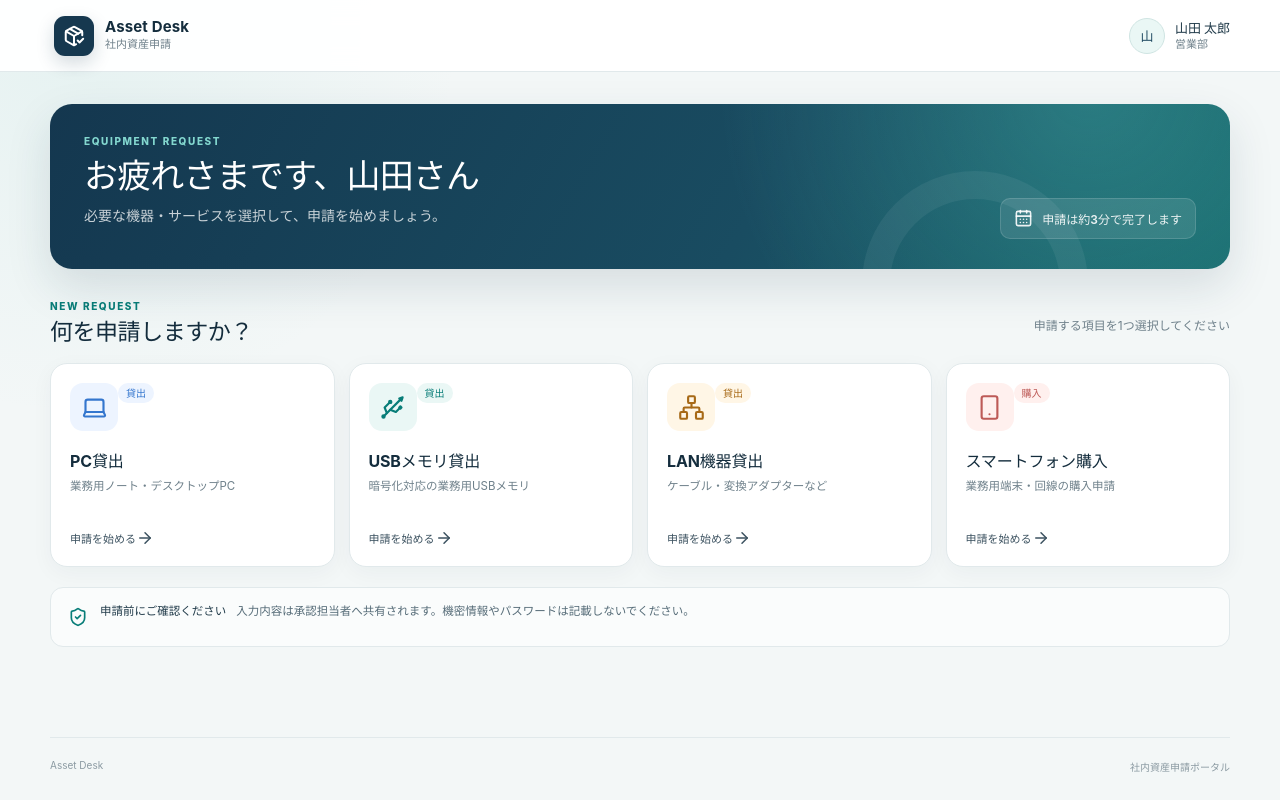
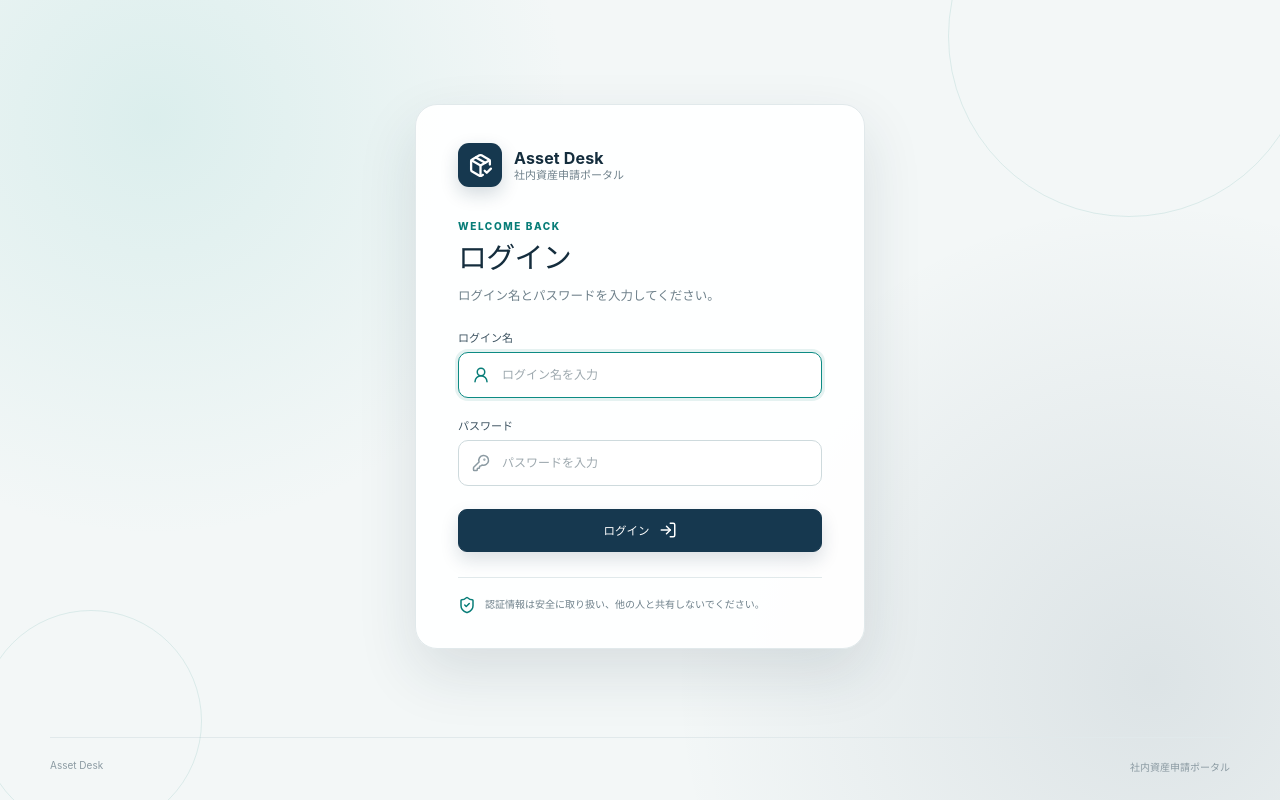
Before and after one commit to tk-sylc/internApp, a React (Vite) app: page / in a window 1280 px wide. Built offline with nearby package versions, Linux system fonts and the light colour scheme.

Commit message:
feat: integrate login and loan request screens

```diff
--- a/src/App.css
+++ b/src/App.css
@@ -19,6 +19,173 @@
   min-height: 100svh;
   display: flex;
   flex-direction: column;
+}
+
+/* Login */
+.login-shell {
+  overflow: hidden;
+  background:
+    radial-gradient(circle at 12% 15%, rgba(112, 198, 190, 0.18), transparent 26rem),
+    radial-gradient(circle at 90% 85%, rgba(22, 56, 79, 0.1), transparent 30rem),
+    var(--canvas);
+}
+
+.login-page {
+  position: relative;
+  width: min(100% - 48px, 1180px);
+  flex: 1;
+  margin: 0 auto;
+  padding: 64px 0 48px;
+  display: grid;
+  place-items: center;
+}
+
+.login-page::before,
+.login-page::after {
+  content: '';
+  position: absolute;
+  border: 1px solid rgba(13, 128, 121, 0.11);
+  border-radius: 50%;
+  pointer-events: none;
+}
+
+.login-page::before {
+  width: 360px;
+  height: 360px;
+  top: -145px;
+  right: -80px;
+}
+
+.login-page::after {
+  width: 220px;
+  height: 220px;
+  bottom: -95px;
+  left: -70px;
+}
+
+.login-card {
+  position: relative;
+  z-index: 1;
+  width: min(100%, 450px);
+  padding: 38px 42px 34px;
+  background: rgba(255, 255, 255, 0.96);
+  border: 1px solid var(--border);
+  border-radius: 22px;
+  box-shadow: 0 24px 60px rgba(21, 48, 65, 0.12);
+}
+
+.login-brand {
+  display: flex;
+  align-items: center;
+  gap: 12px;
+}
+
+.login-brand .brand-mark {
+  width: 44px;
+  height: 44px;
+}
+
+.login-brand .brand-copy strong {
+  font-size: 16px;
+}
+
+.login-heading {
+  margin: 32px 0 25px;
+}
+
+.login-heading h1 {
+  margin: 5px 0 7px;
+  color: var(--ink-900);
+  font-size: 29px;
+  line-height: 1.35;
+  letter-spacing: -0.025em;
+}
+
+.login-heading p {
+  color: var(--ink-500);
+  font-size: 12.5px;
+}
+
+.login-form {
+  display: flex;
+  flex-direction: column;
+  gap: 19px;
+}
+
+.login-field {
+  display: flex;
+  flex-direction: column;
+  gap: 7px;
+}
+
+.login-field label {
+  color: var(--ink-700);
+  font-size: 11px;
+  font-weight: 750;
+}
+
+.login-input {
+  height: 46px;
+  padding: 0 13px;
+  display: flex;
+  align-items: center;
+  gap: 10px;
+  color: var(--ink-400);
+  background: #fff;
+  border: 1px solid var(--border-strong);
+  border-radius: 10px;
+  transition: border-color 150ms ease, box-shadow 150ms ease;
+}
+
+.login-input:focus-within {
+  color: var(--teal-700);
+  border-color: var(--teal-600);
+  box-shadow: 0 0 0 3px rgba(13, 128, 121, 0.1);
+}
+
+.login-input input {
+  min-width: 0;
+  height: 100%;
+  flex: 1;
+  color: var(--ink-800);
+  font-size: 12px;
+  background: transparent;
+  border: 0;
+  outline: none;
+}
+
+.login-input input::placeholder {
+  color: #9da8ae;
+}
+
+.login-button {
+  width: 100%;
+  margin-top: 4px;
+}
+
+.login-note {
+  margin-top: 25px;
+  padding-top: 18px;
+  display: flex;
+  align-items: flex-start;
+  gap: 9px;
+  color: var(--ink-500);
+  border-top: 1px solid var(--border);
+}
+
+.login-note svg {
+  flex: 0 0 auto;
+  color: var(--teal-700);
+}
+
+.login-note p {
+  margin: 0;
+  font-size: 10px;
+  line-height: 1.65;
+}
+
+.login-footer {
+  flex: 0 0 auto;
 }
 
 .app-header {
@@ -582,27 +749,7 @@
 .applicant-grid {
   display: grid;
   grid-template-columns: repeat(3, 1fr);
-  gap: 10px;
-}
-
-.applicant-grid > div {
-  padding: 14px 15px;
-  display: flex;
-  flex-direction: column;
-  gap: 3px;
-  background: var(--canvas);
-  border: 1px solid var(--border);
-  border-radius: 10px;
-}
-
-.applicant-grid span {
-  color: var(--ink-400);
-  font-size: 9.5px;
-}
-
-.applicant-grid strong {
-  color: var(--ink-800);
-  font-size: 12px;
+  gap: 16px;
 }
 
 .form-grid {
@@ -908,6 +1055,19 @@
 }
 
 @media (max-width: 640px) {
+  .login-page {
+    width: min(100% - 32px, 450px);
+    padding: 32px 0;
+  }
+
+  .login-card {
+    padding: 31px 24px 27px;
+  }
+
+  .login-heading {
+    margin-top: 27px;
+  }
+
   .app-header {
     height: 64px;
   }
--- a/src/App.jsx
+++ b/src/App.jsx
@@ -6,12 +6,15 @@ import {
   ChevronRight,
   CircleCheck,
   Info,
+  KeyRound,
   Laptop,
+  LogIn,
   Network,
   PackageCheck,
   ShieldCheck,
   Smartphone,
   Usb,
+  UserRound,
 } from 'lucide-react'
 import './App.css'
 
@@ -20,101 +23,73 @@ const REQUEST_TYPES = {
     title: 'PC貸出',
     formTitle: 'PC貸出申請',
     description: '業務用ノート・デスクトップPC',
-    lead: '利用期間と、業務に必要なPCの仕様を入力してください。',
+    lead: '申請者と貸出対象のPC、利用情報を入力してください。',
     category: '貸出',
     tone: 'blue',
     icon: Laptop,
     fields: [
       {
-        name: 'pcType',
-        label: 'PC種別',
-        type: 'select',
-        options: ['ノートPC', 'デスクトップPC', 'どちらでも可'],
+        name: 'applicantName',
+        label: '氏名',
+        type: 'text',
+        placeholder: '例：山田 太郎',
         required: true,
       },
       {
-        name: 'os',
-        label: '希望OS',
-        type: 'select',
-        options: ['Windows', 'macOS', '指定なし'],
+        name: 'managementNumber',
+        label: '管理番号',
+        type: 'text',
+        placeholder: '例：PC-01234',
         required: true,
       },
       { name: 'startDate', label: '利用開始日', type: 'date', required: true },
-      { name: 'returnDate', label: '返却予定日', type: 'date', required: true },
       {
         name: 'location',
-        label: '主な利用場所',
+        label: '利用場所',
         type: 'text',
         placeholder: '例：東京本社、在宅勤務',
         required: true,
-        fullWidth: true,
-      },
-      {
-        name: 'purpose',
-        label: '利用目的',
-        type: 'textarea',
-        placeholder: '担当業務や必要なソフトウェアなどを入力してください',
-        required: true,
-        fullWidth: true,
-      },
-      {
-        name: 'notes',
-        label: '必要な付属品・備考',
-        type: 'textarea',
-        placeholder: '例：マウス、ACアダプター、外部モニター',
-        fullWidth: true,
       },
     ],
   },
   memory: {
-    title: 'USBメモリ貸出',
-    formTitle: 'USBメモリ貸出申請',
-    description: '暗号化対応の業務用USBメモリ',
-    lead: '必要な容量と利用期間、取り扱うデータについて入力してください。',
+    title: '外部記憶装置貸出',
+    formTitle: '外部記憶装置貸出申請',
+    description: 'USBメモリや外付けストレージの貸出申請',
+    lead: '貸し出す外部記憶装置と利用情報を入力してください。',
     category: '貸出',
     tone: 'teal',
     icon: Usb,
     fields: [
       {
-        name: 'capacity',
-        label: '希望容量',
-        type: 'select',
-        options: ['16GB', '32GB', '64GB', '128GB', '指定なし'],
+        name: 'applicantName',
+        label: '氏名',
+        type: 'text',
+        placeholder: '例：山田 太郎',
         required: true,
       },
       {
-        name: 'quantity',
-        label: '必要個数',
-        type: 'number',
-        min: '1',
-        placeholder: '1',
+        name: 'deviceName',
+        label: '機器名',
+        type: 'text',
+        placeholder: '例：USBメモリ、外付けSSD',
         required: true,
       },
-      { name: 'startDate', label: '利用開始日', type: 'date', required: true },
-      { name: 'returnDate', label: '返却予定日', type: 'date', required: true },
       {
-        name: 'dataType',
-        label: '保存するデータの種類',
-        type: 'select',
-        options: ['社内資料', '顧客提出用データ', 'イベント・会議資料', 'その他'],
+        name: 'capacity',
+        label: '容量',
+        type: 'text',
+        placeholder: '例：64GB、1TB',
         required: true,
-        fullWidth: true,
       },
       {
-        name: 'purpose',
-        label: '利用目的',
-        type: 'textarea',
-        placeholder: '利用する業務と理由を入力してください',
+        name: 'location',
+        label: '場所',
+        type: 'text',
+        placeholder: '例：東京本社、第2会議室',
         required: true,
-        fullWidth: true,
       },
-      {
-        name: 'notes',
-        label: '備考',
-        type: 'textarea',
-        placeholder: '補足事項があれば入力してください',
-        fullWidth: true,
-      },
+      { name: 'loanDate', label: '貸し出し日', type: 'date', required: true },
     ],
   },
   lan: {
@@ -247,6 +222,30 @@ const REQUEST_TYPES = {
   },
 }
 
+const APPLICANT_FIELDS = [
+  {
+    name: 'requesterName',
+    label: '氏名',
+    type: 'text',
+    placeholder: '例：山田 太郎',
+    required: true,
+  },
+  {
+    name: 'department',
+    label: '所属部署',
+    type: 'text',
+    placeholder: '例：営業部',
+    required: true,
+  },
+  {
+    name: 'employeeNumber',
+    label: '社員番号',
+    type: 'text',
+    placeholder: '例：EMP-0124',
+    required: true,
+  },
+]
+
 function FormField({ field }) {
   const fieldId = `field-${field.name}`
   const className = field.fullWidth ? 'form-field form-field--full' : 'form-field'
@@ -291,7 +290,74 @@ function FormField({ field }) {
   )
 }
 
-function AppHeader({ onHome }) {
+function Login({ onLogin }) {
+  return (
+    <main id="main-content" className="login-page">
+      <section className="login-card" aria-labelledby="login-title">
+        <div className="login-brand">
+          <span className="brand-mark" aria-hidden="true">
+            <PackageCheck size={25} strokeWidth={2.2} />
+          </span>
+          <div className="brand-copy">
+            <strong>Asset Desk</strong>
+            <span>社内資産申請ポータル</span>
+          </div>
+        </div>
+
+        <div className="login-heading">
+          <span className="section-kicker">WELCOME BACK</span>
+          <h1 id="login-title">ログイン</h1>
+          <p>ログイン名とパスワードを入力してください。</p>
+        </div>
+
+        <form className="login-form" onSubmit={onLogin}>
+          <div className="login-field">
+            <label htmlFor="login-name">ログイン名</label>
+            <div className="login-input">
+              <UserRound size={18} aria-hidden="true" />
+              <input
+                id="login-name"
+                name="loginName"
+                type="text"
+                autoComplete="username"
+                placeholder="ログイン名を入力"
+                required
+                autoFocus
+              />
+            </div>
+          </div>
+
+          <div className="login-field">
+            <label htmlFor="login-password">パスワード</label>
+            <div className="login-input">
+              <KeyRound size={18} aria-hidden="true" />
+              <input
+                id="login-password"
+                name="password"
+                type="password"
+                autoComplete="current-password"
+                placeholder="パスワードを入力"
+                required
+              />
+            </div>
+          </div>
+
+          <button className="primary-button login-button" type="submit">
+            ログイン
+            <LogIn size={18} aria-hidden="true" />
+          </button>
+        </form>
+
+        <div className="login-note">
+          <ShieldCheck size={18} aria-hidden="true" />
+          <p>認証情報は安全に取り扱い、他の人と共有しないでください。</p>
+        </div>
+      </section>
+    </main>
+  )
+}
+
+function AppHeader({ onHome, userName }) {
   return (
     <header className="app-header">
       <div className="header-inner">
@@ -306,10 +372,10 @@ function AppHeader({ onHome }) {
         </button>
 
         <div className="user-profile" aria-label="ログインユーザー">
-          <span className="user-avatar" aria-hidden="true">山</span>
+          <span className="user-avatar" aria-hidden="true">{userName.charAt(0).toUpperCase()}</span>
           <span className="user-copy">
-            <strong>山田 太郎</strong>
-            <span>営業部</span>
+            <strong>{userName}</strong>
+            <span>ログイン中</span>
           </span>
         </div>
       </div>
@@ -343,13 +409,13 @@ function Stepper({ currentStep }) {
   )
 }
 
-function Home({ onSelect }) {
+function Home({ onSelect, userName }) {
   return (
     <main id="main-content" className="page-container home-page">
       <section className="welcome-panel" aria-labelledby="welcome-title">
         <div className="welcome-copy">
           <span className="eyebrow">EQUIPMENT REQUEST</span>
-          <h1 id="welcome-title">お疲れさまです、山田さん</h1>
+          <h1 id="welcome-title">お疲れさまです、{userName}さん</h1>
           <p>必要な機器・サービスを選択して、申請を始めましょう。</p>
         </div>
         <div className="welcome-status">
@@ -446,22 +512,13 @@ function RequestForm({ request, onBack, onSubmit }) {
               <span className="section-number">01</span>
               <div>
                 <h2 id="applicant-heading">申請者情報</h2>
-                <p>ログイン情報から自動で入力されています。</p>
+                <p><span className="required-dot">*</span> 申請者の情報を入力してください。</p>
               </div>
             </div>
             <div className="applicant-grid">
-              <div>
-                <span>申請者</span>
-                <strong>山田 太郎</strong>
-              </div>
-              <div>
-                <span>所属部署</span>
-                <strong>営業部</strong>
-              </div>
-              <div>
-                <span>社員番号</span>
-                <strong>EMP-0124</strong>
-              </div>
+              {APPLICANT_FIELDS.map((field) => (
+                <FormField key={field.name} field={field} />
+              ))}
             </div>
           </section>
 
@@ -546,18 +603,22 @@ function Complete({ request, onHome }) {
 }
 
 function App() {
+  const [isAuthenticated, setIsAuthenticated] = useState(false)
+  const [userName, setUserName] = useState('')
   const [view, setView] = useState('home')
   const [selectedKey, setSelectedKey] = useState(null)
   const selectedRequest = selectedKey ? REQUEST_TYPES[selectedKey] : null
 
   useEffect(() => {
-    const pageTitle = view === 'form' && selectedRequest
+    const pageTitle = !isAuthenticated
+      ? 'ログイン | Asset Desk'
+      : view === 'form' && selectedRequest
       ? `${selectedRequest.formTitle} | Asset Desk`
       : view === 'complete'
         ? '受付完了 | Asset Desk'
         : 'Asset Desk | 社内資産申請'
     document.title = pageTitle
-  }, [selectedRequest, view])
+  }, [isAuthenticated, selectedRequest, view])
 
   const scrollToTop = () => window.scrollTo({ top: 0, behavior: 'smooth' })
 
@@ -579,11 +640,32 @@ function App() {
     scrollToTop()
   }
 
+  const login = (event) => {
+    event.preventDefault()
+    const formData = new FormData(event.currentTarget)
+    setUserName(String(formData.get('loginName')).trim())
+    setIsAuthenticated(true)
+    scrollToTop()
+  }
+
+  if (!isAuthenticated) {
+    return (
+      <div className="app-shell login-shell">
+        <a className="skip-link" href="#main-content">本文へスキップ</a>
+        <Login onLogin={login} />
+        <footer className="app-footer login-footer">
+          <span>Asset Desk</span>
+          <span>社内資産申請ポータル</span>
+        </footer>
+      </div>
+    )
+  }
+
   return (
     <div className="app-shell">
       <a className="skip-link" href="#main-content">本文へスキップ</a>
-      <AppHeader onHome={goHome} />
-      {view === 'home' && <Home onSelect={startRequest} />}
+      <AppHeader onHome={goHome} userName={userName} />
+      {view === 'home' && <Home onSelect={startRequest} userName={userName} />}
       {view === 'form' && selectedRequest && (
         <RequestForm request={selectedRequest} onBack={goHome} onSubmit={submitRequest} />
       )}
```
